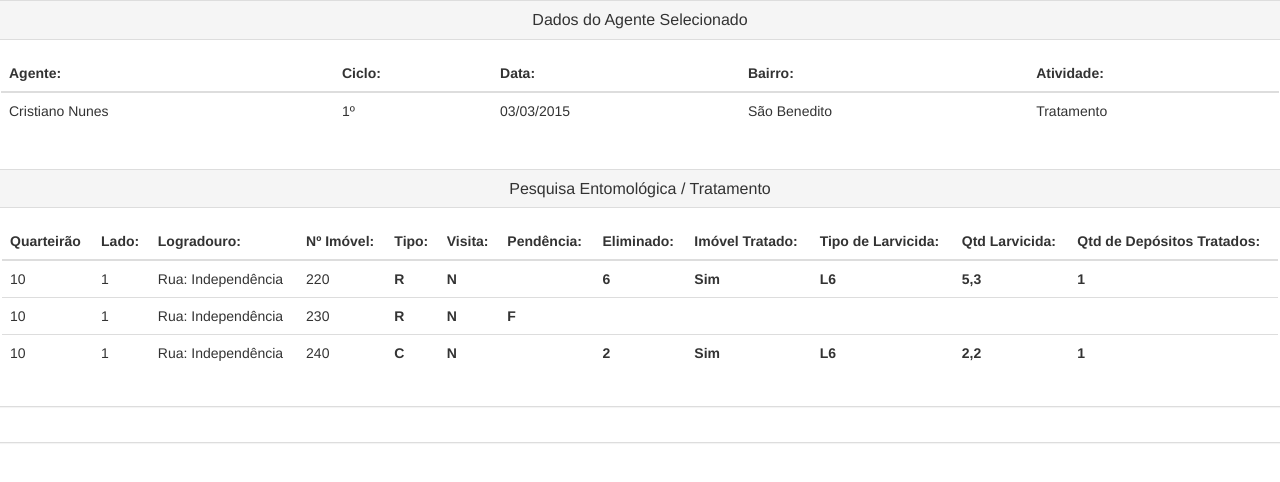
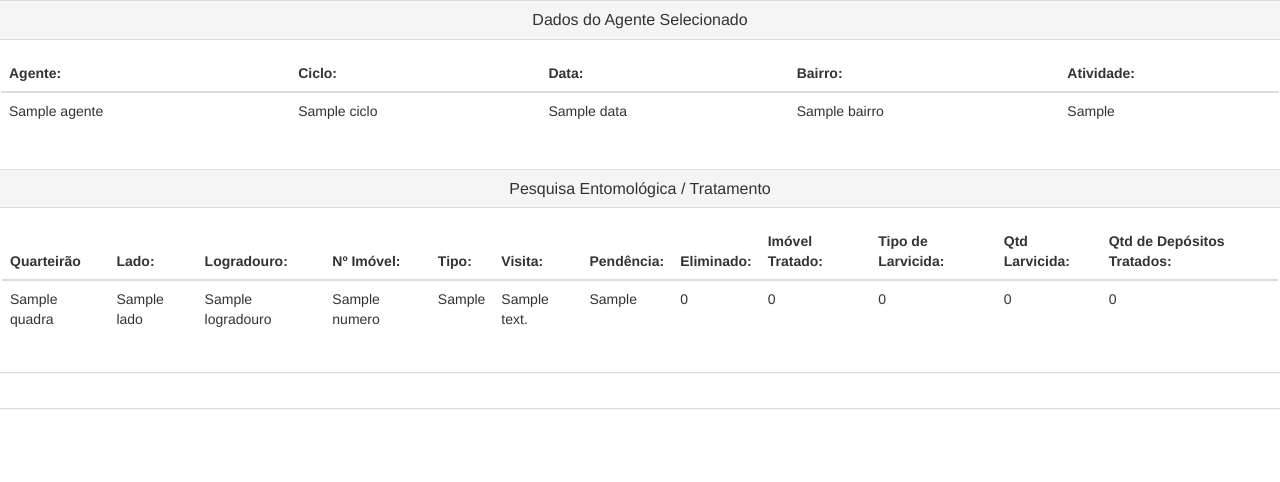
Before and after one commit to JuniorLucena/siade-server, a Django app: template siade/relatorios/templates/relatorios/d1_imprimir.html in a window 1280 px wide. Shown: the top 482 px of the page. Run offline with Django 3.2, Linux system fonts and the light colour scheme; the template is opened without the code that fills it: most values are stand-ins (such as "Sample title", 1, 10 or a date in 2020); some libraries are stand-ins or nearby versions.

Commit message:
Ralatório D1 Finalizado!

```diff
--- a/siade/relatorios/forms.py
+++ b/siade/relatorios/forms.py
@@ -1,4 +1,4 @@
-from datetime import timedelta
+from datetime import datetime
 from django import forms
 from django.forms.widgets import CheckboxSelectMultiple
 from siade.agentes.models import Agente
@@ -41,6 +41,6 @@ class D7Form(forms.Form):
         data_fim = ciclo.data_inicio + timedelta(days=semana*7)
         print data_inicio, data_fim
         if data_inicio > ciclo.data_fim or data_fim > ciclo.data_fim:
-            raise forms.ValidationError("Semana fora do ciclo")
+            raise forms.ValidationError("Semana fora do ciclo.")
         else:
             return semana
--- a/siade/relatorios/templates/relatorios/d1_imprimir.html
+++ b/siade/relatorios/templates/relatorios/d1_imprimir.html
@@ -5,6 +5,8 @@
 <link href="{{ STATIC_URL }}css/bootstrap.min.css" rel="stylesheet">
 </head>
 <body>
+{% for visita in visitas_agentes %}
+{% for visita2 in visita.bairros %}
 	<div id="page-wrapper">
 		 <div class="row">
 			  <div class="col-lg-14 text-center">
@@ -29,14 +31,13 @@
 								</thead>
 								<tbody>
 									    <tr>
-										<td>Cristiano Nunes</td>
-										<td>1º</td>
-										<td>03/03/2015</td>
-										<td>São Benedito</td>
-										<td>Tratamento</td>
+										<td>{{ visita.agente }}</td>
+										<td>{{ visita.ciclo }}</td>
+										<td>{{ visita.data }}</td>
+										<td>{{ visita2.bairro }}</td>
+										<td>{{ visita.ciclo.get_atividade_display }}</td>
 									    </tr>
 								</tbody>
-
 							    </table>
 							</div><br/>
 
@@ -52,6 +53,7 @@
 								<div id="morris-chart-donut"></div>
 										<div class="text-right">
 										<center>
+
 											<div class="table">
 											    <table class="table">
 												<thead>
@@ -71,48 +73,22 @@
 												    </tr>
 												</thead>
 												<tbody>
+											{% for visitas_do_agente in visita2.visitas %}
 												   <tr>
-													<td>10</td>
-													<td>1</td>
-													<td>Rua: Independência</td>
-													<td>220</td>
-													<th>R</th>
-													<th>N</th>
-													<th></th>
-													<th>6</th>
-													<th>Sim</th>
-													<th>L6</th>
-													<th>5,3</th>
-													<th>1</th>
+													<td>{{ visitas_do_agente.imovel.lado.quadra }}</td>
+													<td>{{ visitas_do_agente.imovel.lado }}</td>
+													<td>{{ visitas_do_agente.imovel.lado.logradouro }}</td>
+													<td>{{ visitas_do_agente.imovel.numero }}</td>
+													<td>{{ visitas_do_agente.get_tipo_display }}</td>
+													<td>{{ visitas_do_agente.visita }}</td>
+													<td>{{ visitas_do_agente.get_pendencia_display }}</td>
+													<td>{{ visitas_do_agente.depositos_eliminados|default:'0' }}</td>
+													<td>{{ visitas_do_agente.imovel_tratado|default:'0' }}</td>
+													<td>{{ visitas_do_agente.larvicida|default:'0' }}</td>
+													<td>{{ visitas_do_agente.qtd_larvicida|default:'0' }}</td>
+													<td>{{ visitas_do_agente.depositos_tratados|default:'0' }}</td>
 												    </tr>
-												    <tr>
-													<td>10</td>
-													<td>1</td>
-													<td>Rua: Independência</td>
-													<td>230</td>
-													<th>R</th>
-													<th>N</th>
-													<th>F</th>
-													<th></th>
-													<th></th>
-													<th></th>
-													<th></th>
-													<th></th>
-												    </tr>
-												    <tr>
-													<td>10</td>
-													<td>1</td>
-													<td>Rua: Independência</td>
-													<td>240</td>
-													<th>C</th>
-													<th>N</th>
-													<th></th>
-													<th>2</th>
-													<th>Sim</th>
-													<th>L6</th>
-													<th>2,2</th>
-													<th>1</th>
-												    </tr>
+											{% endfor %}
 												</tbody>
 											    </table>
 											</div>
@@ -133,8 +109,8 @@
 
 			    </div>
 		  </div><!-- /.row -->
-
-
 </div>
+{% endfor %}
+{% endfor %}
 </body>
 </html>
```
Also changed, not shown: siade/relatorios/views/diario.py (+33 -4 lines).
